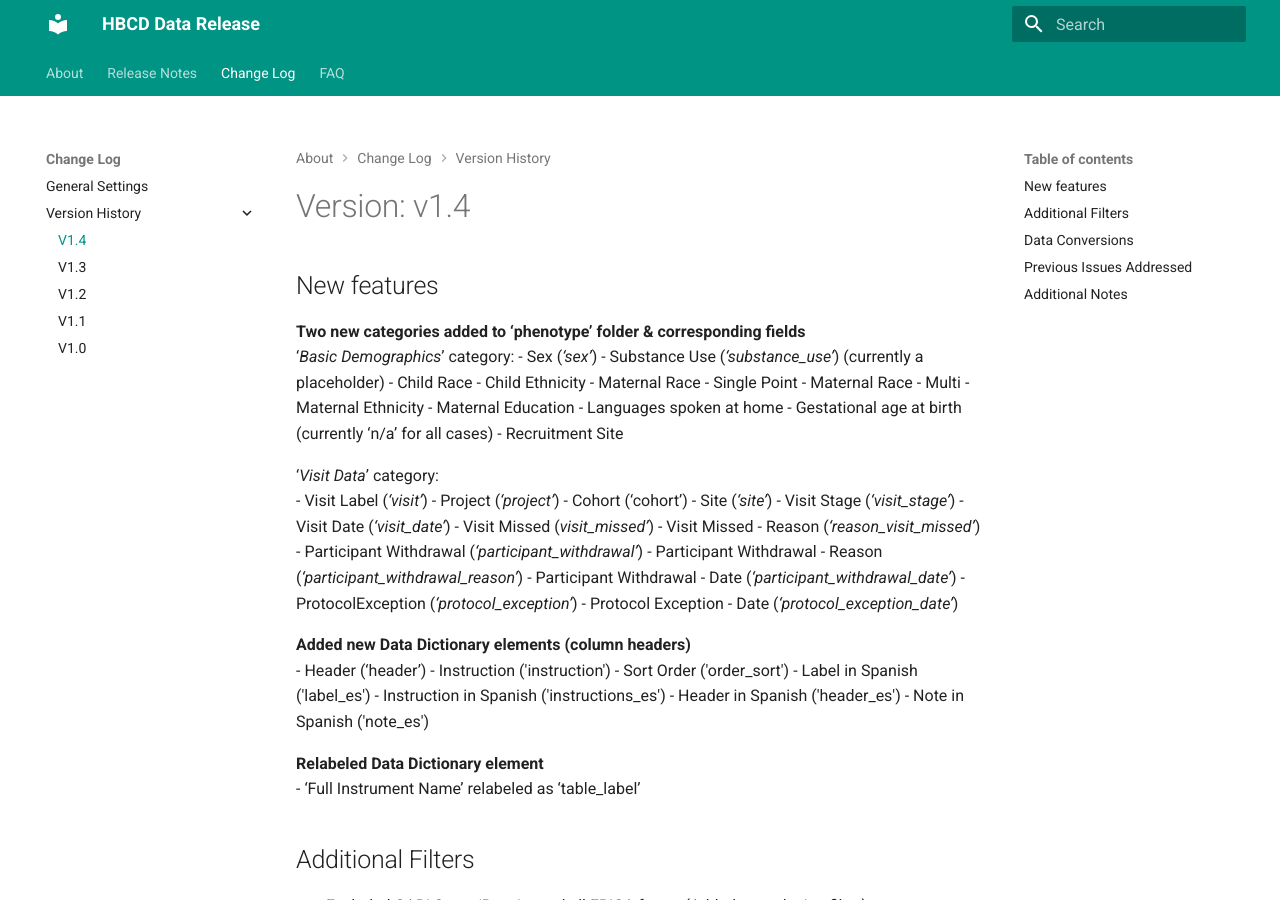
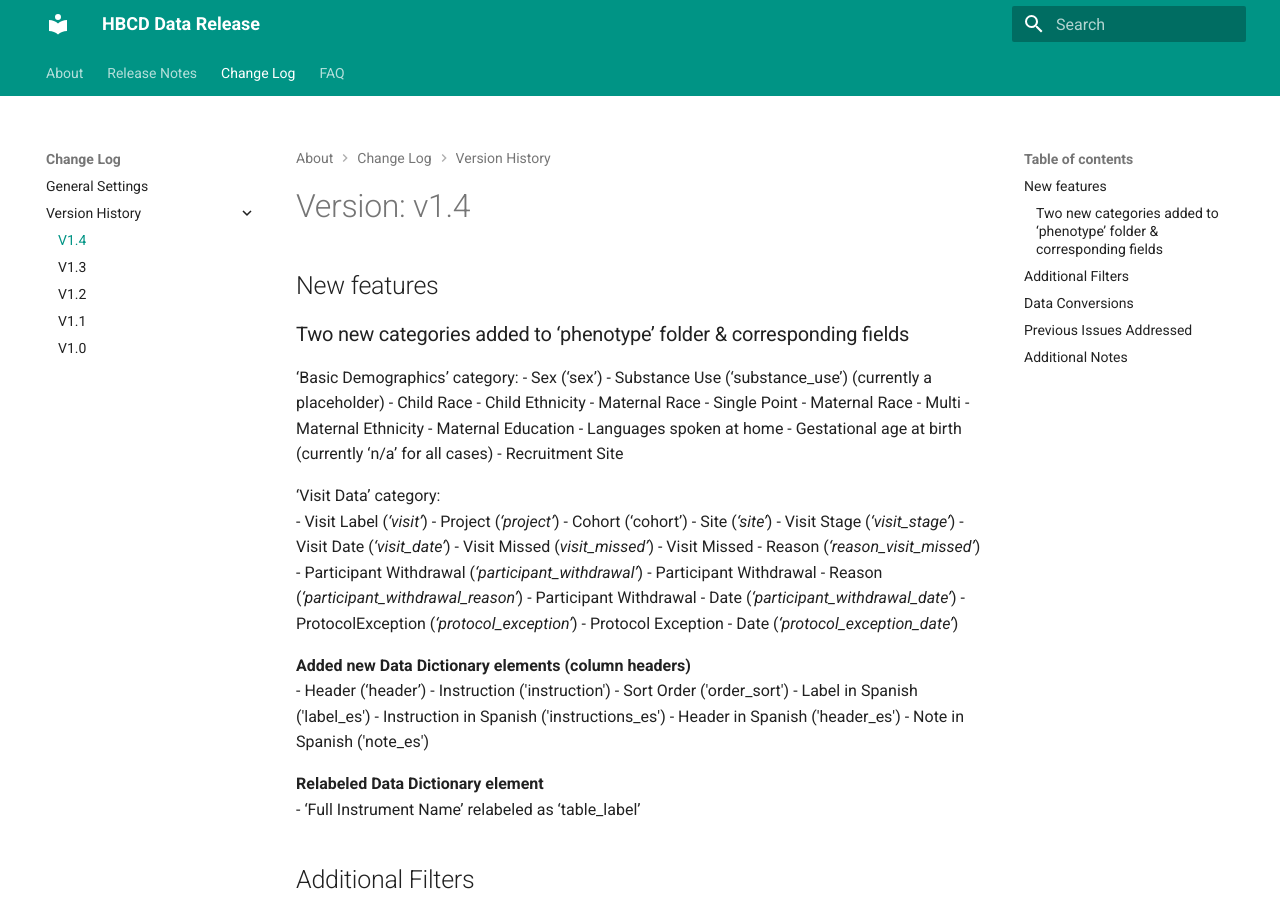
Before and after one commit to mattcieslak/hbcd-docs, an MkDocs documentation site: the page built from docs/changelog/versions/v1.4.md, in a window 1280 px wide and 900 px high. Built offline with MkDocs 1.6.1 and Material for MkDocs 9.7.7, drawn with Linux system fonts in a browser that asks for light colours.

Commit message:
fix formatting

```diff
--- a/docs/changelog/versions/v1.4.md
+++ b/docs/changelog/versions/v1.4.md
@@ -1,9 +1,9 @@
 # Version: v1.4
 ## New features
-**Two new categories added to ‘phenotype’ folder & corresponding fields**
-‘*Basic Demographics*’ category:
-- Sex (*‘sex’*)
-- Substance Use (*‘substance_use’*) (currently a placeholder)
+### Two new categories added to ‘phenotype’ folder & corresponding fields
+‘Basic Demographics’ category:
+- Sex (‘sex’)
+- Substance Use (‘substance_use’) (currently a placeholder)
  - Child Race
  - Child Ethnicity
  - Maternal Race - Single Point
@@ -14,7 +14,7 @@
  - Gestational age at birth (currently ‘n/a’ for all cases)
  - Recruitment Site
 
-‘*Visit Data*’ category:
+‘Visit Data’ category:
  - Visit Label (*‘visit’*)
  - Project (*‘project’*)
  - Cohort (‘cohort’)
```
